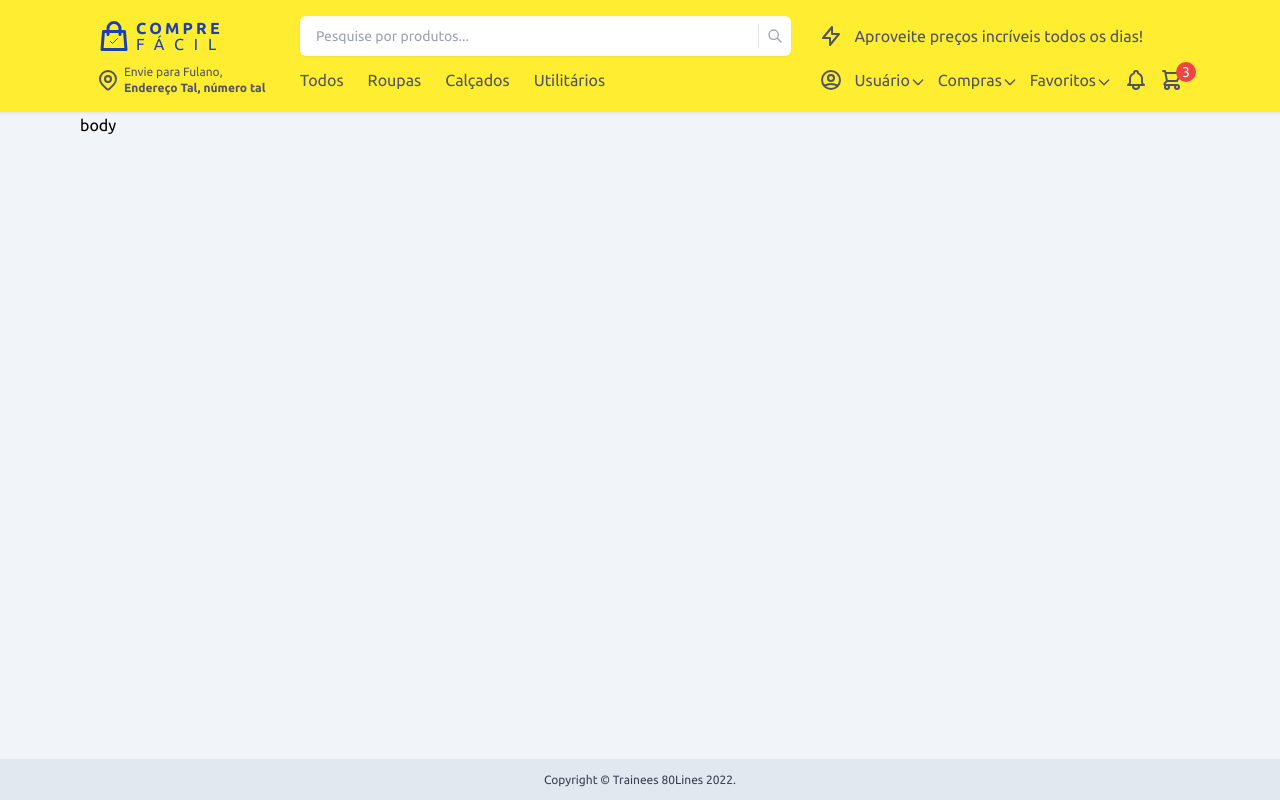
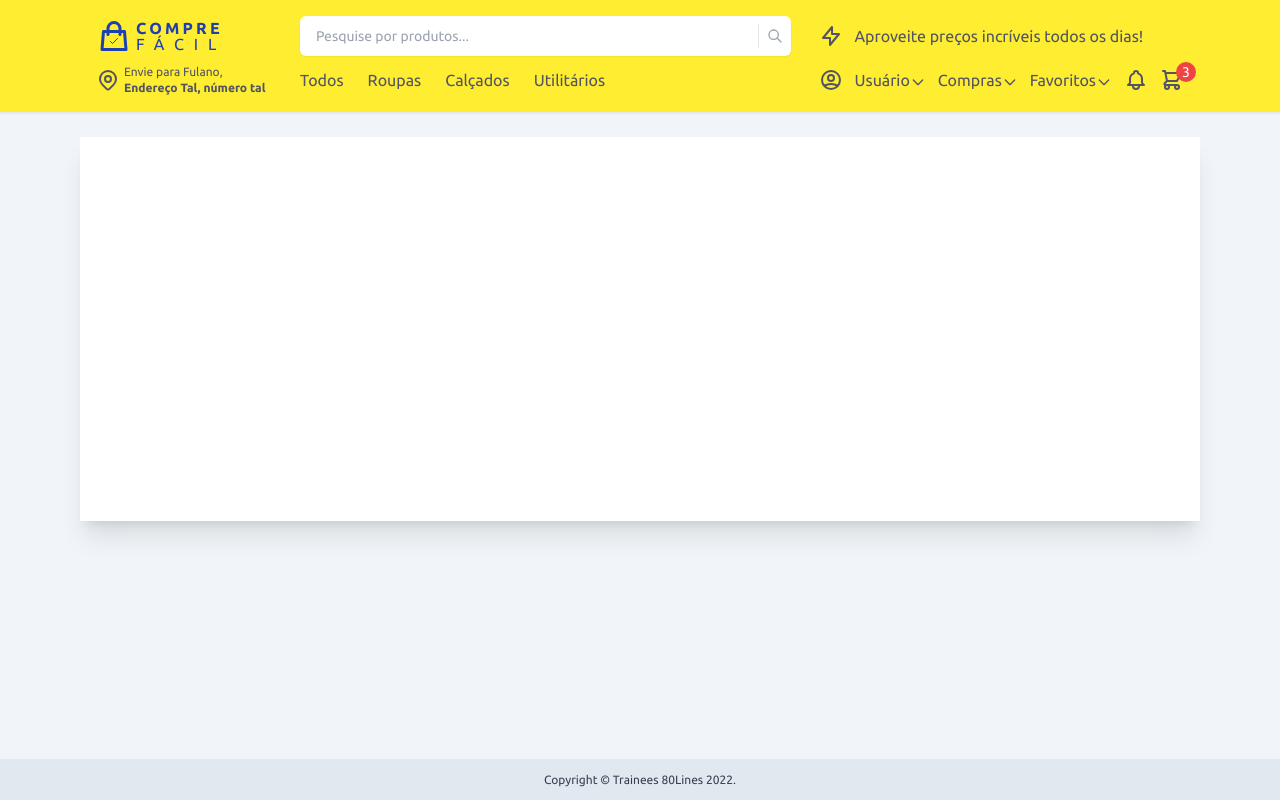
Before and after one commit to leandroepr/trainees-ecommerce-2022, a Next.js app: page /carrinho in a window 1280 px wide. Built offline with nearby package versions, Linux system fonts and the light colour scheme; what react-toast-notifications would draw is missing.

Commit message:
feat: cart page macro layout

```diff
--- a/src/components/screens/cart/cart-screen.tsx
+++ b/src/components/screens/cart/cart-screen.tsx
@@ -1,11 +1,15 @@
 import DefaultPublicLayout from 'components/templates/public-layout/default-public-layout'
+import { Column, Row } from 'components/toolkit'
 import React from 'react'
 
 // export interface CartScreenProps {}
 const CartScreen: React.FC = () => {
   return (
-    <DefaultPublicLayout title="cart">
-      <span>body</span>
+    <DefaultPublicLayout title="cart" mainBackgroung="bg-gray pt-6">
+      {/* <Column className={classNames('items-center')}>Carregando...</Column> */}
+      <Column className="flex h-full shadow-xl bg-light">
+        <Row className="w-64 bg-red h-96"></Row>
+      </Column>
     </DefaultPublicLayout>
   )
 }
--- a/src/components/templates/public-layout/body.tsx
+++ b/src/components/templates/public-layout/body.tsx
@@ -4,10 +4,11 @@ import React from 'react'
 export interface BodyProps {
   className?: string
   children?: React.ReactNode
+  mainBackgroung?: string
 }
 const Body: React.FC<BodyProps> = (props) => {
   return (
-    <main className="flex flex-col flex-1">
+    <main className={classNames('flex flex-col flex-1', props.mainBackgroung)}>
       <div className={classNames('container mx-auto', props.className)}>
         {props.children}
       </div>
--- a/src/components/templates/public-layout/default-public-layout.tsx
+++ b/src/components/templates/public-layout/default-public-layout.tsx
@@ -8,6 +8,7 @@ export interface DefaultPublicLayoutProps {
   title?: string
   className?: string
   children?: React.ReactNode
+  mainBackgroung?: string
 }
 const DefaultPublicLayout: React.FC<DefaultPublicLayoutProps> = (props) => {
   return (
@@ -15,7 +16,9 @@ const DefaultPublicLayout: React.FC<DefaultPublicLayoutProps> = (props) => {
       <Header className="p-4 bg-primary">
         <DefaultHeader />
       </Header>
-      <Body className={props.className}>{props.children}</Body>
+      <Body className={props.className} mainBackgroung={props.mainBackgroung}>
+        {props.children}
+      </Body>
       <Footer className="text-center">
         <DefaultFooter />
       </Footer>
```
